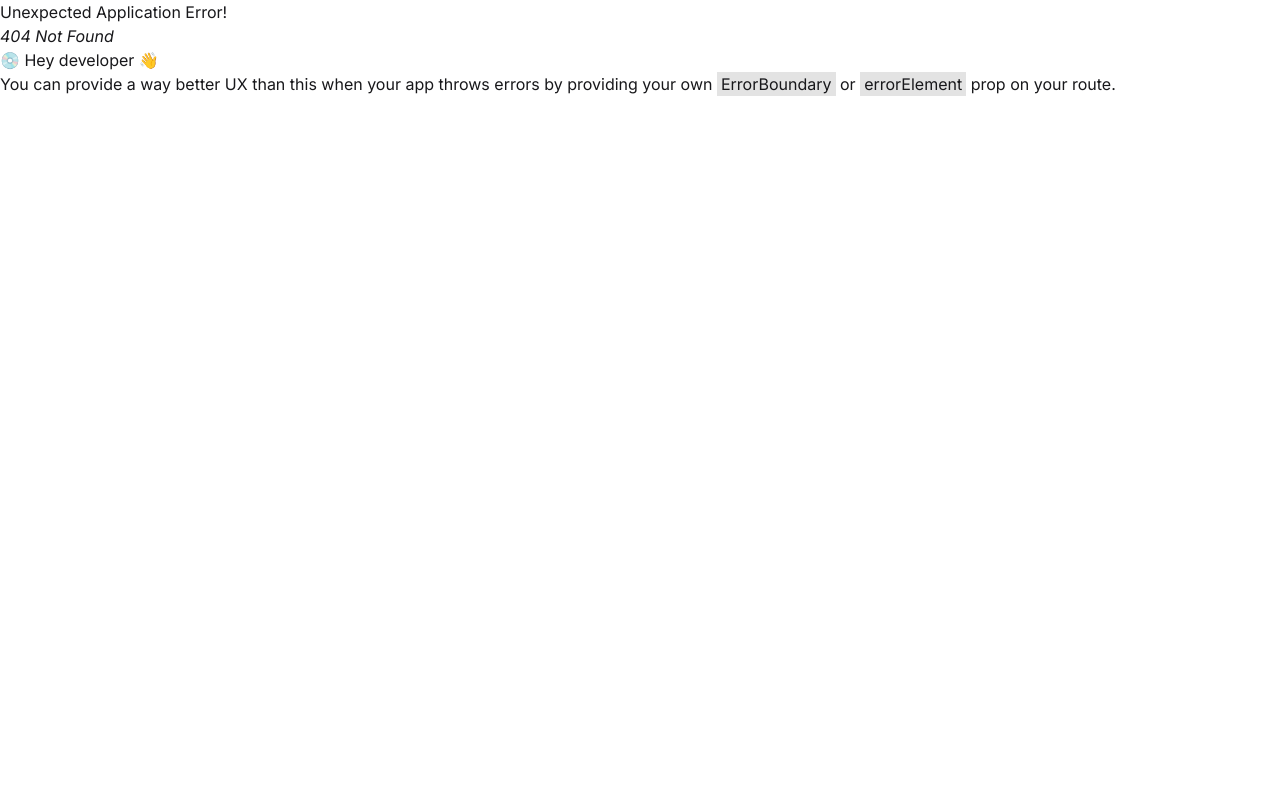
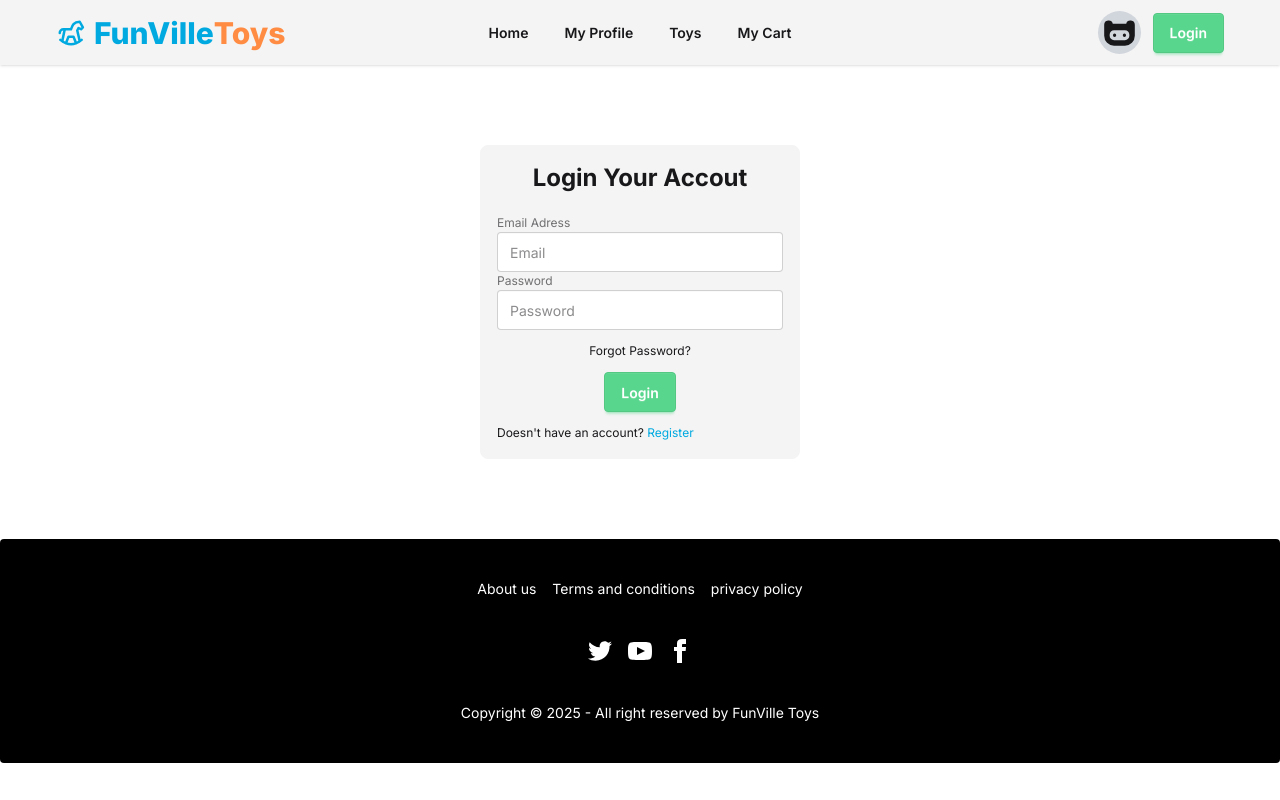
Before and after one commit to Ibne-Shahid/funville-toys, a React (Vite) app: page /login in a window 1280 px wide. Before the commit this address had no page. Built offline with nearby package versions, Linux system fonts and the light colour scheme.

Commit message:
login page design done

```diff
--- /dev/null
+++ b/pages/Login.jsx
@@ -0,0 +1,25 @@
+import React from 'react'
+import { Link } from 'react-router'
+
+const Login = () => {
+    return (
+        <div className='flex justify-center py-20'>
+            <div className='fieldset bg-base-300 border-base-300 rounded-box w-xs border p-4'>
+                <form>
+                    <h1 className='text-2xl font-bold text-center mb-5'>Login Your Accout</h1>
+                    <label className="label">Email Adress</label>
+                    <input type="email" className="input" placeholder="Email" />
+
+                    <label className="label">Password</label>
+                    <input type="password" className="input" placeholder="Password" />
+
+                    <p className='text-center mt-3'>Forgot Password?</p>
+                    <div className='text-center'><button className="btn btn-accent text-white mt-3">Login</button></div>
+                    <p className='mt-3'>Doesn't have an account? <Link to="/register"><span className='text-secondary'>Register</span></Link></p>
+                </form>
+            </div>
+        </div>
+    )
+}
+
+export default Login
--- /dev/null
+++ b/pages/Register.jsx
@@ -0,0 +1,9 @@
+import React from 'react'
+
+const Register = () => {
+  return (
+    <div>Register</div>
+  )
+}
+
+export default Register
--- a/src/components/NavBar.jsx
+++ b/src/components/NavBar.jsx
@@ -1,7 +1,7 @@
 import React from 'react'
 import { PiFinnTheHumanFill } from 'react-icons/pi'
 import { TbHorseToy } from 'react-icons/tb'
-import { NavLink } from 'react-router'
+import { Link, NavLink } from 'react-router'
 
 const NavBar = () => {
     return (
@@ -34,7 +34,7 @@ const NavBar = () => {
                 </div>
                 <div className="navbar-end">
                     <div className='mr-3 bg-gray-300 p-1 rounded-full'><PiFinnTheHumanFill size={35}/></div>
-                    <a className="btn btn-accent text-white">Login</a>
+                    <Link to="./login"><a className="btn btn-accent text-white">Login</a></Link>
                 </div>
             </div>
         </div>
```
Also changed, not shown: routes/router.jsx (+10 -0 lines).
